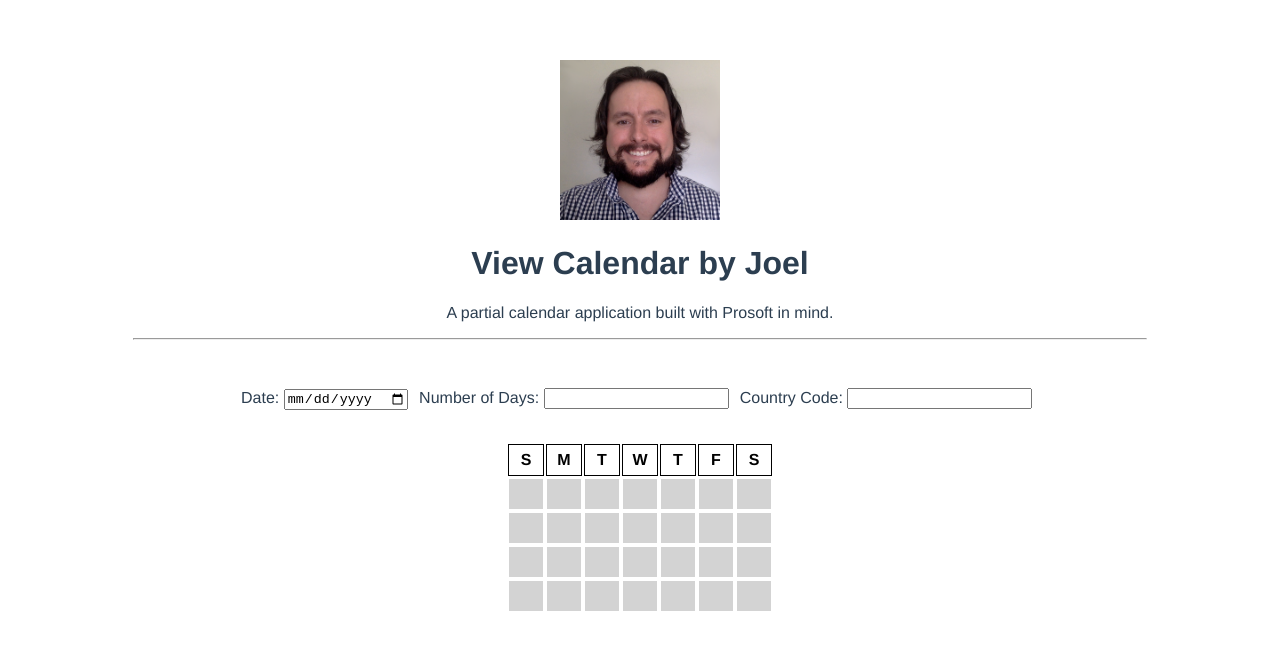
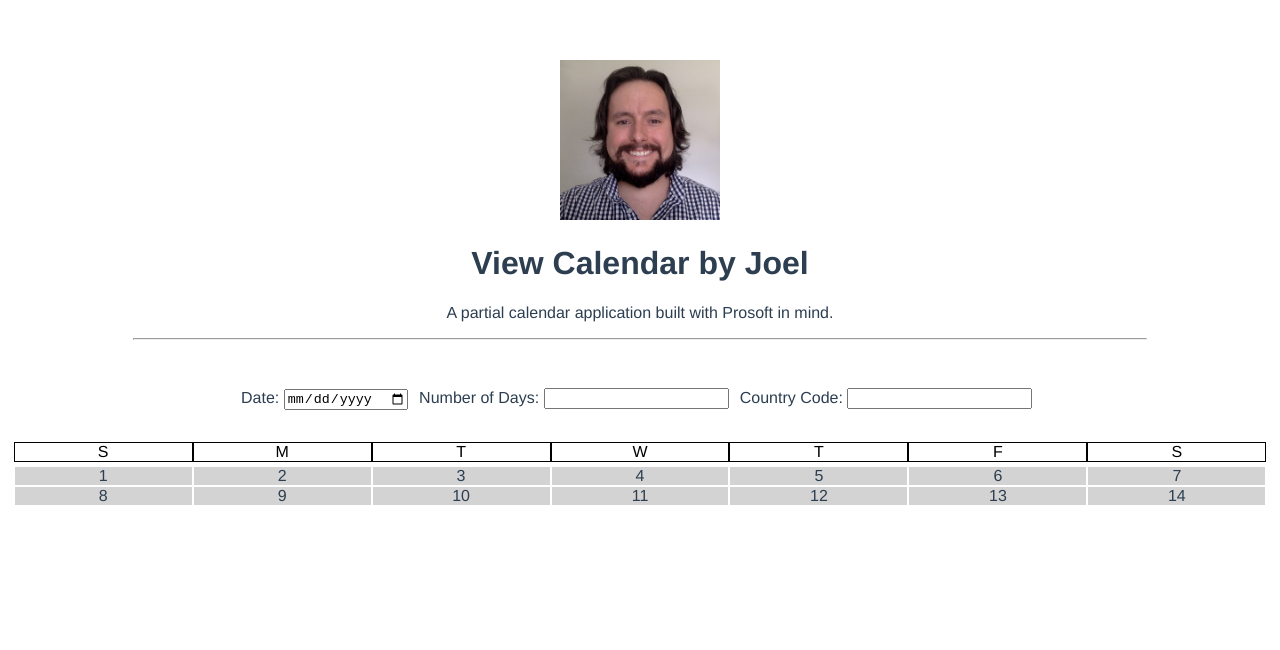
Before and after one commit to joelamajors/vue-calendar, a Vue app: page /#/ in a window 1280 px wide. Shown: the top 650 px of the page. Built offline with nearby package versions, Linux system fonts and the light colour scheme.

Commit message:
changed approach for calendar display. added some preliminary code for days of week

```diff
--- a/src/App.vue
+++ b/src/App.vue
@@ -2,12 +2,14 @@
   <div id="app">
     <headerVue></headerVue>
     <dateInput></dateInput>
+    <calendarHeader></calendarHeader>
     <calendar></calendar>
   </div>
 </template>
 
 <script>
 import HeaderVue from './components/HeaderVue.vue'
+import CalendarHeader from './components/CalendarHeader.vue'
 import Calendar from './components/Calendar.vue'
 import DateInput from './components/DateInput.vue'
 
@@ -15,6 +17,7 @@ export default {
   name: 'App',
   components: {
     HeaderVue,
+    CalendarHeader,
     Calendar,
     DateInput
   }
--- a/src/components/Calendar.vue
+++ b/src/components/Calendar.vue
@@ -1,71 +1,36 @@
 <template>
-  <div id="date-name" class="calendar-div">
-      <table class="calendar">
-        <thead>
-          <tr>
-            <th
-            v-for="dateName in dateNames"
-            :key="dateName.id"
-            class="date-names">
-              {{dateName.message}}
-            </th>
-          </tr>
-        </thead>
-        <tbody>
-          <tr>
-            <td class="days empty"></td>
-            <td class="days empty"></td>
-            <td class="days empty"></td>
-            <td class="days empty"></td>
-            <td class="days empty"></td>
-            <td class="days empty"></td>
-            <td class="days empty"></td>
-          </tr>
-          <tr>
-            <td class="days empty"></td>
-            <td class="days empty"></td>
-            <td class="days empty"></td>
-            <td class="days empty"></td>
-            <td class="days empty"></td>
-            <td class="days empty"></td>
-            <td class="days empty"></td>
-          </tr>
-          <tr>
-            <td class="days empty"></td>
-            <td class="days empty"></td>
-            <td class="days empty"></td>
-            <td class="days empty"></td>
-            <td class="days empty"></td>
-            <td class="days empty"></td>
-            <td class="days empty"></td>
-          </tr>
-          <tr>
-            <td class="days empty"></td>
-            <td class="days empty"></td>
-            <td class="days empty"></td>
-            <td class="days empty"></td>
-            <td class="days empty"></td>
-            <td class="days empty"></td>
-            <td class="days empty"></td>
-          </tr>
-        </tbody>
-      </table>
+  <div id="day-nums" class="calendar">
+    <div class="dates-of-week">
+      <div
+        v-for="dateNum in dateNums"
+        :key="dateNum.id"
+        class="days inactive">
+          {{dateNum.dayOfMonth}}
+      </div>
+    </div>
   </div>
 </template>
 
 <script>
 export default {
-  name: 'date-names',
+  name: 'day-nums',
   data () {
     return {
-      dateNames: [
-        { message: 'S' },
-        { message: 'M' },
-        { message: 'T' },
-        { message: 'W' },
-        { message: 'T' },
-        { message: 'F' },
-        { message: 'S' }
+      dateNums: [
+        { dayOfMonth: 1 },
+        { dayOfMonth: 2 },
+        { dayOfMonth: 3 },
+        { dayOfMonth: 4 },
+        { dayOfMonth: 5 },
+        { dayOfMonth: 6 },
+        { dayOfMonth: 7 },
+        { dayOfMonth: 8 },
+        { dayOfMonth: 9 },
+        { dayOfMonth: 10 },
+        { dayOfMonth: 11 },
+        { dayOfMonth: 12 },
+        { dayOfMonth: 13 },
+        { dayOfMonth: 14 }
       ]
     }
   }
@@ -73,21 +38,20 @@ export default {
 </script>
 
 <style scoped>
-  table.calendar {
-    margin: 0 auto;
-  }
-
-  .date-names {
-    border: 1px solid black;
-    color: black;
-    width: 2em;
-    text-align: center;
+  .calendar {
+    margin-top: .25em;
+    text-align:center;
   }
   .days {
+    display: inline-block;
     border: 1px solid white;
+    min-width: 1em;
+    width: 14%;
     text-align: center;
+    padding: 0;
+    margin: 0;
   }
-  .empty {
+  .inactive {
     background-color: lightgrey;
   }
   .weekday {
@@ -96,8 +60,7 @@ export default {
   .weekend {
     background-color: yellow;
   }
-  tr {
-    height: 2em;
+  .dates-of-week {
+    text-align: center;
   }
-
 </style>
--- /dev/null
+++ b/src/components/CalendarHeader.vue
@@ -0,0 +1,46 @@
+<template>
+  <div id="date-name" class="calendar-header">
+    <div class="days-of-week">
+      <div
+        v-for="dateName in dateNames"
+        :key="dateName.id"
+        class="date-names"
+        >
+        {{dateName.message}}
+      </div>
+    </div>
+  </div>
+</template>
+
+<script>
+export default {
+  name: 'date-names',
+  data () {
+    return {
+      dateNames: [
+        { message: 'S' },
+        { message: 'M' },
+        { message: 'T' },
+        { message: 'W' },
+        { message: 'T' },
+        { message: 'F' },
+        { message: 'S' }
+      ]
+    }
+  }
+}
+</script>
+
+<style scoped>
+  .date-names {
+    display: inline-block;
+    border: 1px solid black;
+    color: black;
+    min-width: 1em;
+    width: 14%;
+    text-align: center;
+  }
+  .days-of-week {
+   text-align: center;
+  }
+</style>
```
Also changed, not shown: src/components/calendar-head.js (+16 -0 lines).
